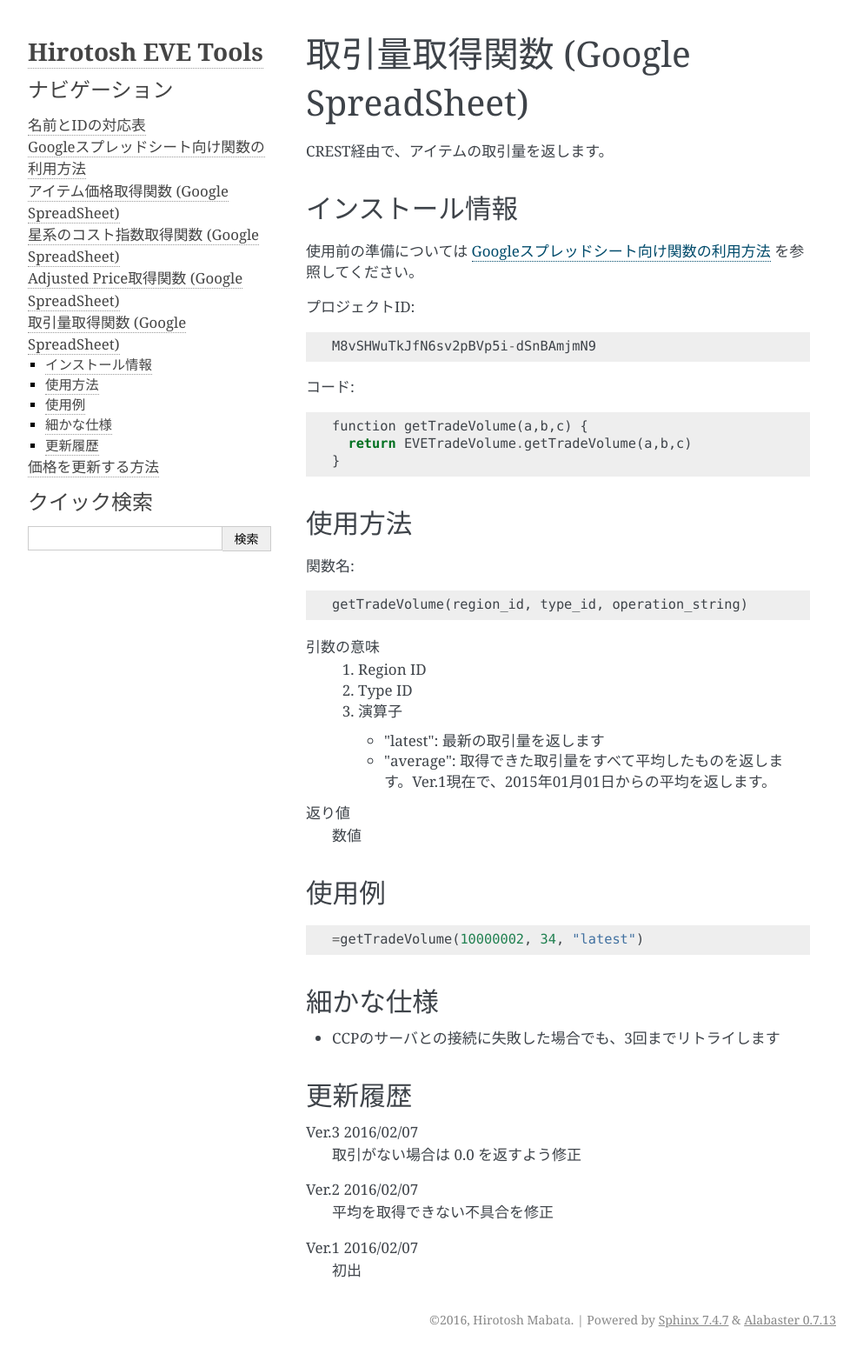
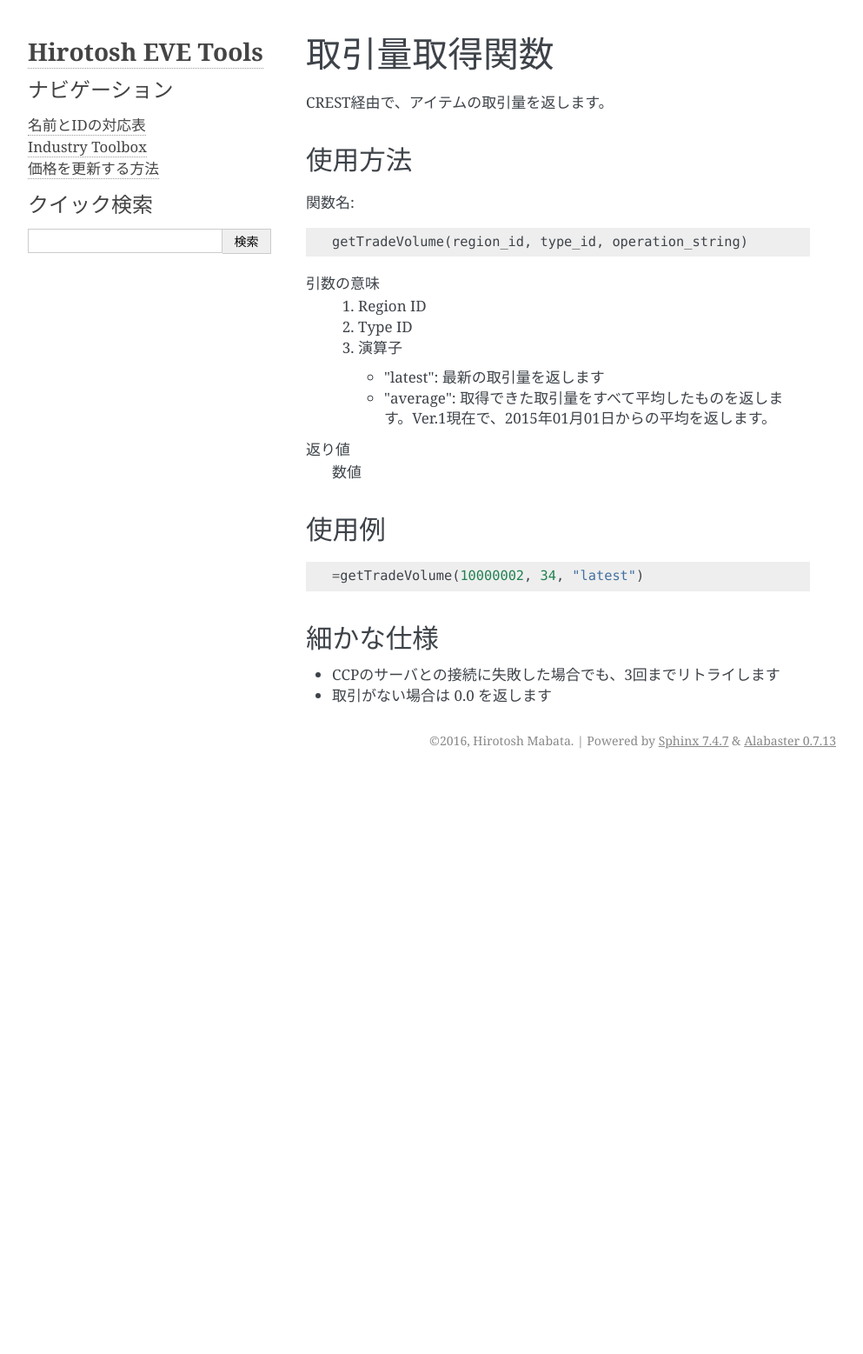
Before and after one commit to HirotoshMabata/eve-tools-doc, a Sphinx documentation site: the page built from source/get_trade_volume.rst, in a window 1280 px wide. Shown: the whole page at 87% size, without its empty margins (148-1141 px from the left). Built offline with Sphinx 7.4.7, drawn with Linux system fonts in a browser that asks for light colours; formulas are drawn with MathJax 3; after the commit the page ends 900 px from its top, so only the background shows below that.

Commit message:
add Industry Toolbox

```diff
--- a/source/get_adjusted_price.rst
+++ b/source/get_adjusted_price.rst
@@ -1,23 +1,9 @@
 .. _get_adjusted_price:
 
-Adjusted Price取得関数 (Google SpreadSheet)
-===========================================
+Adjusted Price取得関数
+======================
 
 CREST経由で、生産のジョブコスト算出に使われる「Adjusted Price」を返します。
-
-インストール情報
-----------------
-使用前の準備については :ref:`how_to_import_library` を参照してください。
-
-プロジェクトID::
-
-  M_2APPpTCsPs7VyQD2NROtOdSnBAmjm9N
-
-コード::
-
-  function getAdjustedPrice(a) {
-    return EVEAdjustedPrice.getAdjustedPrice(a)
-  }
 
 使用方法
 --------
@@ -41,8 +27,3 @@
 ----------
 
 * CCPのサーバとの接続に失敗した場合でも、3回までリトライします
-
-更新履歴
---------
-Ver.1 2016/02/04
-     初出
--- a/source/get_market_price.rst
+++ b/source/get_market_price.rst
@@ -1,24 +1,10 @@
 .. _get_market_price:
 
-アイテム価格取得関数 (Google SpreadSheet)
-=========================================
+アイテム価格取得関数
+====================
 
 CREST経由で、特定のステーション内の注文価格を返します。
 売りまたは買い、最小または最大価格を選択できます。
-
-インストール情報
-----------------
-使用前の準備については :ref:`how_to_import_library` を参照してください。
-
-プロジェクトID::
-
-  MmmFZZTewMcpEk94vcRt5-OdSnBAmjm9N
-
-コード::
-
-  function getMarketPrice(a, b, c, d, e) {
-    return EVEOnlineGetCRESTMarketPrice.getMarketPrice(a, b, c, d, e)
-  }
 
 使用方法
 --------
@@ -48,8 +34,3 @@
 * ステーション名を空にすると、リージョン全体で検索します
 * 注文が存在しない場合、0.00iskを返します
 * CCPのサーバとの接続に失敗した場合でも、3回までリトライします
-
-更新履歴
---------
-Ver.5 2016/02/04
-     初出ということで。
--- a/source/get_system_cost_index.rst
+++ b/source/get_system_cost_index.rst
@@ -1,23 +1,9 @@
 .. _get_system_cost_index:
 
-星系のコスト指数取得関数 (Google SpreadSheet)
-=============================================
+星系のコスト指数取得関数
+========================
 
 CREST経由で、特定の星系での生産活動にかかるコスト指数を返します。
-
-インストール情報
-----------------
-使用前の準備については :ref:`how_to_import_library` を参照してください。
-
-プロジェクトID::
-
-  MvWLo01ttq_6TKr5i7fE2H-dSnBAmjm9N
-
-コード::
-
-  function getSystemCostIndex(a,b) {
-    return EVESystemCostIndex.getSystemCostIndex(a,b)
-  }
 
 使用方法
 --------
@@ -48,8 +34,3 @@
 ----------
 
 * CCPのサーバとの接続に失敗した場合でも、3回までリトライします
-
-更新履歴
---------
-Ver.2 2016/02/03
-     初出ということで。
--- a/source/get_trade_volume.rst
+++ b/source/get_trade_volume.rst
@@ -1,23 +1,9 @@
 .. _get_trade_volume:
 
-取引量取得関数 (Google SpreadSheet)
-===========================================
+取引量取得関数
+==============
 
 CREST経由で、アイテムの取引量を返します。
-
-インストール情報
-----------------
-使用前の準備については :ref:`how_to_import_library` を参照してください。
-
-プロジェクトID::
-
-  M8vSHWuTkJfN6sv2pBVp5i-dSnBAmjmN9
-
-コード::
-
-  function getTradeVolume(a,b,c) {
-    return EVETradeVolume.getTradeVolume(a,b,c)
-  }
 
 使用方法
 --------
@@ -46,14 +32,4 @@
 ----------
 
 * CCPのサーバとの接続に失敗した場合でも、3回までリトライします
-
-更新履歴
---------
-Ver.3 2016/02/07
-    取引がない場合は 0.0 を返すよう修正
-
-Ver.2 2016/02/07
-    平均を取得できない不具合を修正
-
-Ver.1 2016/02/07
-    初出
+* 取引がない場合は 0.0 を返します
--- a/source/how_to_import_library.rst
+++ /dev/null
@@ -1,41 +0,0 @@
-.. _how_to_import_library:
-
-Googleスプレッドシート向け関数の利用方法
-========================================
-
-Googleスプレッドシート向け関数を利用するためには、関数ごとに以下の手順が必要です。
-
-1. スクリプトエディタを開く
-
-.. image:: ../images/open_script_editor.png
-
-2. ライブラリを開く
-
-.. image:: ../images/open_library.png
-
-3. プロジェクトを適当な名前で保存する
-
-.. image:: ../images/save_project.png
-
-4. 利用する関数のプロジェクトIDを「ライブラリを検索」テキストボックスへ入れる
-
-   プロジェクトIDは各関数の説明ページに掲載しています。
-
-5. 最新のバージョンを選択する
-
-.. image:: ../images/select_version.png
-
-6. コードをコピペして保存する。コードの内容は各関数の説明ページに掲載しています。
-
-   複数の関数を利用する際には、空行をはさんでつなげてください。
-   例えば以下のようになります。::
-
-     function getMarketPrice(a, b, c, d, e) {
-       return EVEOnlineGetCRESTMarketPrice.getMarketPrice(a, b, c, d, e)
-     }
-
-     function getSystemCostIndex(a,b) {
-       return EVESystemCostIndex.getSystemCostIndex(a,b)
-     }
-
-以上で準備完了です。
--- a/source/how_to_refresh_cell.rst
+++ b/source/how_to_refresh_cell.rst
@@ -5,29 +5,13 @@
 
 価格取得関数を再取得する方法を解説します。
 
-利用者側でコードの微修正と、セルひとつが必要です。
+利用者側で数式の修正と、セルひとつが必要です。
 たぶんご存知の方にはお馴染みの方法です。
 
 準備
 ----
 
-1. コードを以下のように修正する
-
-   :ref:`get_market_price` の場合::
-
-     function getMarketPrice(a, b, c, d, e, f) {
-       return EVEOnlineGetCRESTMarketPrice.getMarketPrice(a, b, c, d, e)
-     }
-
-   :ref:`get_system_cost_index` の場合::
-
-      function getSystemCostIndex(a,b,c) {
-        return EVESystemCostIndex.getSystemCostIndex(a,b)
-      }
-
-   引数が一つ増えただけですね。
-
-2. スプレッドシートの数式に引数を一つ追加する
+1. スプレッドシートの数式に引数を一つ追加する
 
    例えば以下のような感じで、末尾に一つ追加します。
    このとき、どこでもいいので空いている使わないセルを指定してください。
--- /dev/null
+++ b/source/industry_toolbox.rst
@@ -0,0 +1,72 @@
+.. _industry_toolbox:
+
+Industry Toolbox
+================
+
+Googleスプレッドシート向けのマーケット情報を取得する関数群です。
+
+現在は以下の関数を提供しています。
+
+.. toctree::
+   :maxdepth: 1
+
+   get_adjusted_price
+   get_market_price
+   get_system_cost_index
+   get_trade_volume
+
+インストール方法
+----------------
+
+1. スクリプトエディタを開く
+
+.. image:: ../images/open_script_editor.png
+
+2. ライブラリを開く
+
+.. image:: ../images/open_library.png
+
+3. プロジェクトを適当な名前で保存する
+
+.. image:: ../images/save_project.png
+
+4. 以下のプロジェクトIDを「ライブラリを検索」テキストボックスへ入れる ::
+
+     MjKqKwe6OLi5o2AN_V8dH7pBOPJZB1Egd
+
+5. 最新のバージョンを選択する
+
+.. image:: ../images/select_version.png
+
+6. 以下のコードをコピペして保存する。 ::
+
+     function getMarketPrice(region_id, type_id, station_string, sell_or_buy_string, min_or_max_string, refresh_code) {
+       return EVEIndustryToolbox.getMarketPrice(region_id, type_id, station_string, sell_or_buy_string, min_or_max_string, refresh_code)
+     }
+
+     function getAdjustedPrice(type_id, refresh_code) {
+       return EVEIndustryToolbox.getAdjustedPrice(type_id)
+     }
+
+     function getTradeVolume(region_id, type_id, operation_string, refresh_code) {
+       return EVEIndustryToolbox.getTradeVolume(region_id, type_id, operation_string)
+     }
+
+     function getSystemCostIndex(system_name, activity_name, refresh_code) {
+       return EVEIndustryToolbox.getSystemCostIndex(system_name, activity_name)
+     }
+
+     function onOpen() {
+       EVEIndustryToolbox.onOpen()
+     }
+
+     function showRequestCount() {
+       EVEIndustryToolbox.showRequestCount()
+     }
+
+以上で準備完了です。
+
+更新履歴
+--------
+Ver.1 2016/02/12
+     初出ということで。
```
Also changed, not shown: other parts of source/how_to_refresh_cell.rst (+4 -1 lines), source/index.rst (+2 -6 lines), images/select_version.png.
